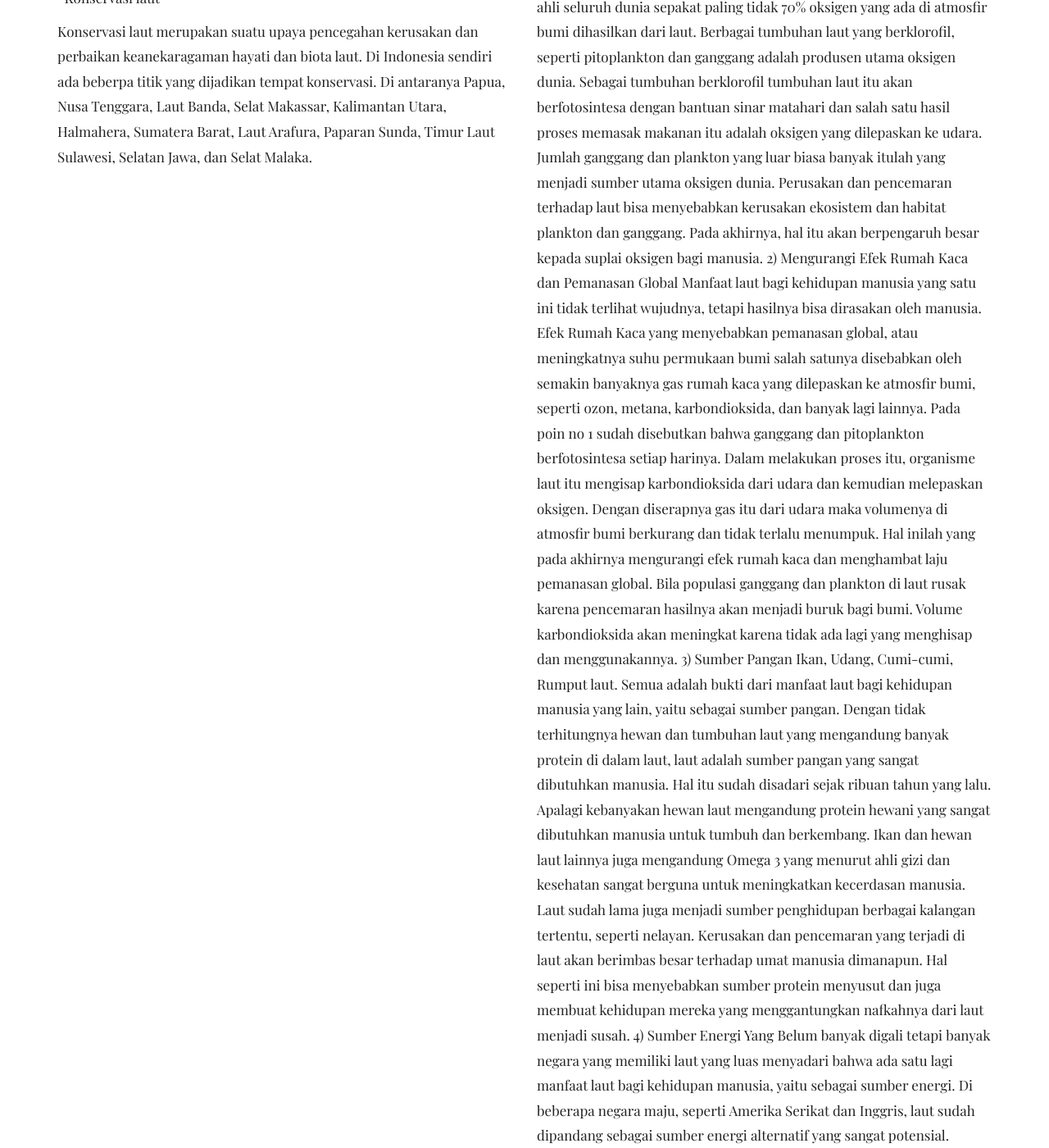
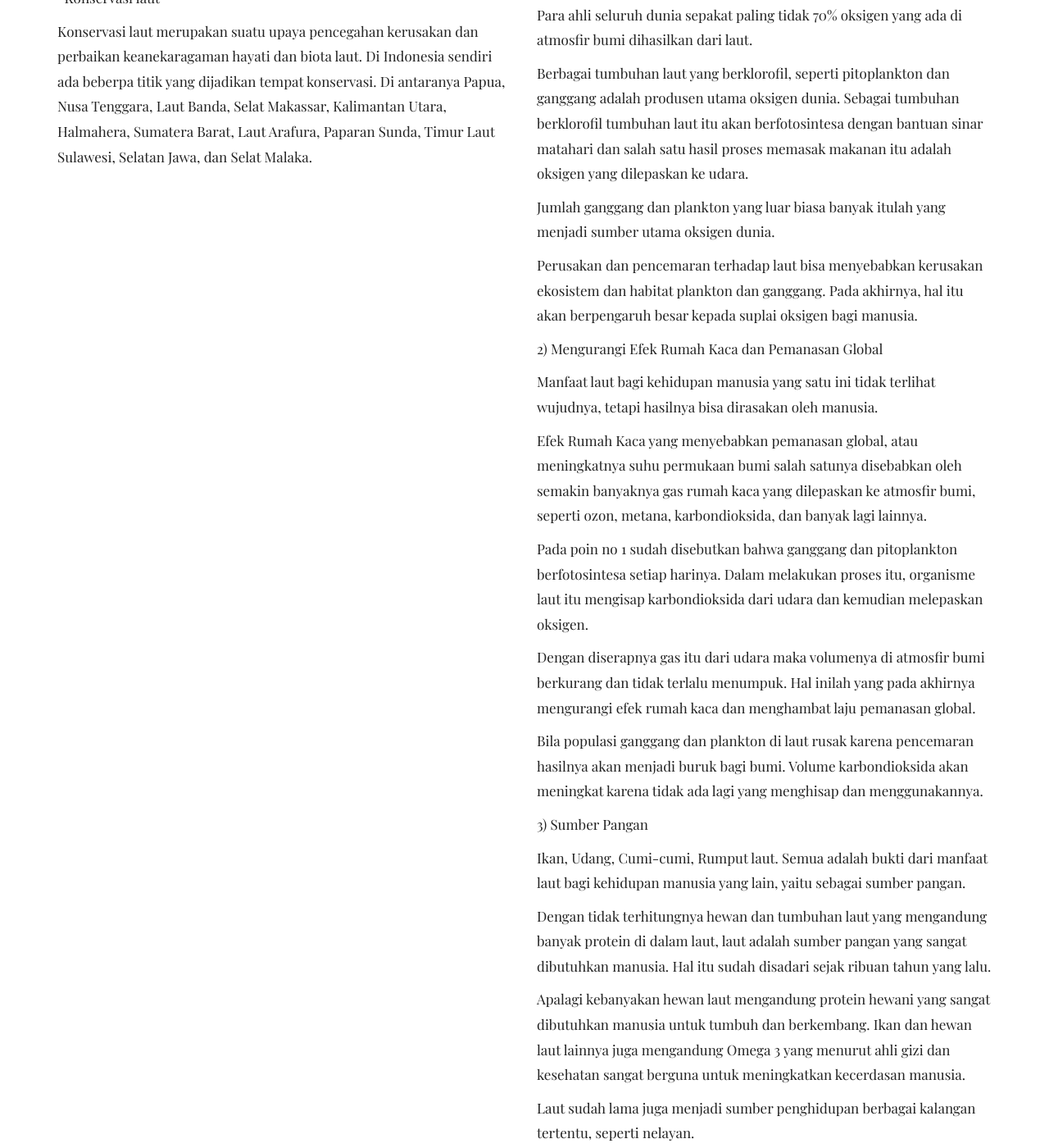
Before and after one commit to SMAKBO/tugas-labkom-2019-xi-7-the-world-ocean, a plain HTML site: page Delicious/nevada/index3.html in a window 1280 px wide. Shown: the part 1848-3248 px from the top of the page at 82% size. Drawn offline with nearby package versions, Linux system fonts and the light colour scheme.

Commit message:
Update index3.html

```diff
--- a/Delicious/nevada/index3.html
+++ b/Delicious/nevada/index3.html
@@ -136,42 +136,44 @@ sumberdaya alam bagi generasi yang akan datang
 </p>
 
 <p>Kebanyakan orang berpikir bahwa pepohonan dan hutan adalah sumber utama oksigen dunia. Tidak salah 100%, tetapi juga tidak tepat. Secara global pohon dan hutan memang menghasilkan banyak oksigen, tetapi hanya 28% saja dari total volume gas penting itu yang dihasilkannya.
+</p>
+<p>Para ahli seluruh dunia sepakat paling tidak 70% oksigen yang ada di atmosfir bumi dihasilkan dari laut.
+</p>
+<p>Berbagai tumbuhan laut yang berklorofil, seperti pitoplankton dan ganggang adalah produsen utama oksigen dunia. Sebagai tumbuhan berklorofil tumbuhan laut itu akan berfotosintesa dengan bantuan sinar matahari dan salah satu hasil proses memasak makanan itu adalah oksigen yang dilepaskan ke udara.
+</p>
+<p>Jumlah ganggang dan plankton yang luar biasa banyak itulah yang menjadi sumber utama oksigen dunia.
+</p>
+<p>Perusakan dan pencemaran terhadap laut bisa menyebabkan kerusakan ekosistem dan habitat plankton dan ganggang. Pada akhirnya, hal itu akan berpengaruh besar kepada suplai oksigen bagi manusia.
+</p>
 
-Para ahli seluruh dunia sepakat paling tidak 70% oksigen yang ada di atmosfir bumi dihasilkan dari laut.
+					<p> 2) Mengurangi Efek Rumah Kaca dan Pemanasan Global
+					</p>
 
-Berbagai tumbuhan laut yang berklorofil, seperti pitoplankton dan ganggang adalah produsen utama oksigen dunia. Sebagai tumbuhan berklorofil tumbuhan laut itu akan berfotosintesa dengan bantuan sinar matahari dan salah satu hasil proses memasak makanan itu adalah oksigen yang dilepaskan ke udara.
+        <p> Manfaat laut bagi kehidupan manusia yang satu ini tidak terlihat wujudnya, tetapi hasilnya bisa dirasakan oleh manusia.
+	</p>
 
-Jumlah ganggang dan plankton yang luar biasa banyak itulah yang menjadi sumber utama oksigen dunia.
+<p>Efek Rumah Kaca yang menyebabkan pemanasan global, atau meningkatnya suhu permukaan bumi salah satunya disebabkan oleh semakin banyaknya gas rumah kaca yang dilepaskan ke atmosfir bumi, seperti ozon, metana, karbondioksida, dan banyak lagi lainnya.</p>
 
-Perusakan dan pencemaran terhadap laut bisa menyebabkan kerusakan ekosistem dan habitat plankton dan ganggang. Pada akhirnya, hal itu akan berpengaruh besar kepada suplai oksigen bagi manusia.
-
-
-2) Mengurangi Efek Rumah Kaca dan Pemanasan Global
-
-Manfaat laut bagi kehidupan manusia yang satu ini tidak terlihat wujudnya, tetapi hasilnya bisa dirasakan oleh manusia.
-
-Efek Rumah Kaca yang menyebabkan pemanasan global, atau meningkatnya suhu permukaan bumi salah satunya disebabkan oleh semakin banyaknya gas rumah kaca yang dilepaskan ke atmosfir bumi, seperti ozon, metana, karbondioksida, dan banyak lagi lainnya.
-
-Pada poin no 1 sudah disebutkan bahwa ganggang dan pitoplankton berfotosintesa setiap harinya. Dalam melakukan proses itu, organisme laut itu mengisap karbondioksida dari udara dan kemudian melepaskan oksigen.
-
-Dengan diserapnya gas itu dari udara maka volumenya di atmosfir bumi berkurang dan tidak terlalu menumpuk. Hal inilah yang pada akhirnya mengurangi efek rumah kaca dan menghambat laju pemanasan global.
-
-Bila populasi ganggang dan plankton di laut rusak karena pencemaran hasilnya akan menjadi buruk bagi bumi. Volume karbondioksida akan meningkat karena tidak ada lagi yang menghisap dan menggunakannya.
-
-3) Sumber Pangan
-
-Ikan, Udang, Cumi-cumi, Rumput laut. Semua adalah bukti dari manfaat laut bagi kehidupan manusia yang lain, yaitu sebagai sumber pangan.
-
-Dengan tidak terhitungnya hewan dan tumbuhan laut yang mengandung banyak protein di dalam laut, laut adalah sumber pangan yang sangat dibutuhkan manusia. Hal itu sudah disadari sejak ribuan tahun yang lalu.
-
-Apalagi kebanyakan hewan laut mengandung protein hewani yang sangat dibutuhkan manusia untuk tumbuh dan berkembang. Ikan dan hewan laut lainnya juga mengandung Omega 3 yang menurut ahli gizi dan kesehatan sangat berguna untuk meningkatkan kecerdasan manusia.
-
-Laut sudah lama juga menjadi sumber penghidupan berbagai kalangan tertentu, seperti nelayan.
-
-Kerusakan dan pencemaran yang terjadi di laut akan berimbas besar terhadap umat manusia dimanapun. Hal seperti ini bisa menyebabkan sumber protein menyusut dan juga membuat kehidupan mereka yang menggantungkan nafkahnya dari laut menjadi susah.
-
-4) Sumber Energi Yang
-
+<p>Pada poin no 1 sudah disebutkan bahwa ganggang dan pitoplankton berfotosintesa setiap harinya. Dalam melakukan proses itu, organisme laut itu mengisap karbondioksida dari udara dan kemudian melepaskan oksigen.
+</p>
+<p>Dengan diserapnya gas itu dari udara maka volumenya di atmosfir bumi berkurang dan tidak terlalu menumpuk. Hal inilah yang pada akhirnya mengurangi efek rumah kaca dan menghambat laju pemanasan global.
+</p>
+<p>Bila populasi ganggang dan plankton di laut rusak karena pencemaran hasilnya akan menjadi buruk bagi bumi. Volume karbondioksida akan meningkat karena tidak ada lagi yang menghisap dan menggunakannya.
+</p>
+<p>3) Sumber Pangan
+</p>
+<p>Ikan, Udang, Cumi-cumi, Rumput laut. Semua adalah bukti dari manfaat laut bagi kehidupan manusia yang lain, yaitu sebagai sumber pangan.
+</p>
+<p>Dengan tidak terhitungnya hewan dan tumbuhan laut yang mengandung banyak protein di dalam laut, laut adalah sumber pangan yang sangat dibutuhkan manusia. Hal itu sudah disadari sejak ribuan tahun yang lalu.
+</p>
+<p>Apalagi kebanyakan hewan laut mengandung protein hewani yang sangat dibutuhkan manusia untuk tumbuh dan berkembang. Ikan dan hewan laut lainnya juga mengandung Omega 3 yang menurut ahli gizi dan kesehatan sangat berguna untuk meningkatkan kecerdasan manusia.
+</p>
+<p>Laut sudah lama juga menjadi sumber penghidupan berbagai kalangan tertentu, seperti nelayan.
+</p>
+<p>Kerusakan dan pencemaran yang terjadi di laut akan berimbas besar terhadap umat manusia dimanapun. Hal seperti ini bisa menyebabkan sumber protein menyusut dan juga membuat kehidupan mereka yang menggantungkan nafkahnya dari laut menjadi susah.
+</p>
+<p>4) Sumber Energi Yang
+</p>
 Belum banyak digali tetapi banyak negara yang memiliki laut yang luas menyadari bahwa ada satu lagi manfaat laut bagi kehidupan manusia, yaitu sebagai sumber energi.
 
 Di beberapa negara maju, seperti Amerika Serikat dan Inggris, laut sudah dipandang sebagai sumber energi alternatif yang sangat potensial.
```
